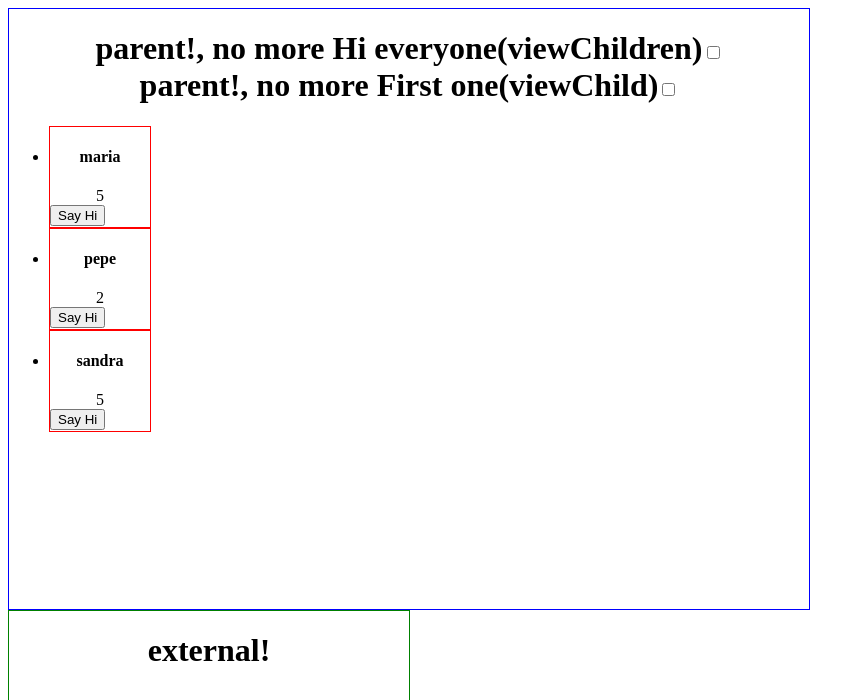
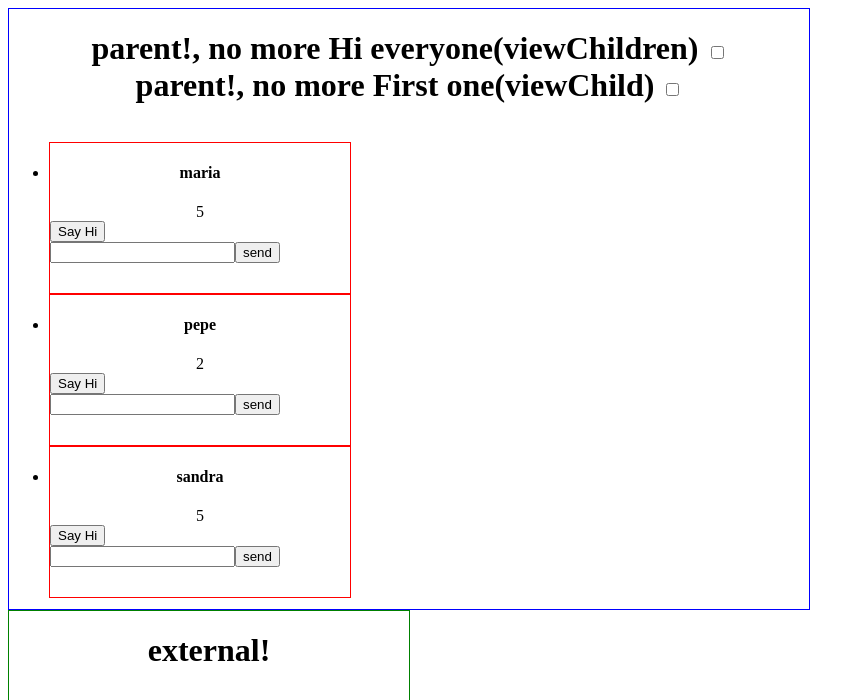
Before and after one commit to juankrlos3c/angular-course, an Angular app: page / in a window 1280 px wide. Shown: the top 700 px of the page, without its empty margins (0-865 px from the left). Built offline with nearby package versions, Linux system fonts and the light colour scheme.

Commit message:
comunication message

```diff
--- a/src/app/firstModule/components/childComponent/child.component.ts
+++ b/src/app/firstModule/components/childComponent/child.component.ts
@@ -1,5 +1,5 @@
 import { Component, Input, Output, EventEmitter } from '@angular/core';
-import { IDataChild } from './../models/child.model';
+import { IDataChild, IDataMessage } from './../models/child.model';
 
 @Component({
   selector: 'app-child-component',
@@ -9,12 +9,23 @@ import { IDataChild } from './../models/child.model';
 export class ChildComponent {
   title = 'children';
   parentSayStop = false;
+  textMessage = '';
 
   @Input() dataChild: IDataChild;
   @Output() sayHi = new EventEmitter<Object>();
+  @Output() sayMessage = new EventEmitter<Object>();
 
   sayHiAction() {
       const greeting = `Hi, i am ${this.dataChild.name}`;
       this.sayHi.emit(greeting);
   }
+
+  sendMessageToParent() {
+    const message: IDataMessage = {
+          name: this.dataChild.name,
+          text: this.textMessage
+    };
+    this.sayMessage.emit(message);
+    this.textMessage = '';
+  }
 }
--- a/src/app/firstModule/components/childComponent/child.template.html
+++ b/src/app/firstModule/components/childComponent/child.template.html
@@ -6,5 +6,6 @@
                 </h4>
                 <span>{{dataChild.age}}</span>
     </div>
-    <input type="button" [class.childContent-disabledButton]="parentSayStop" (click)="sayHiAction()" value="Say Hi"/>
+    <input type="button" [class.childContent-disabledButton]="parentSayStop" (click)="sayHiAction()" value="Say Hi"/><br/>
+    <input type="text" [(ngModel)]="textMessage"><input type="button" value="send" (click)="sendMessageToParent()">
 </div>
--- a/src/app/firstModule/components/childComponent/child.template.scss
+++ b/src/app/firstModule/components/childComponent/child.template.scss
@@ -1,6 +1,6 @@
 .childContent{
-    height: 100px;
-    width: 100px;
+    height: 150px;
+    width: 300px;
     border: 1px solid red;
     & .title {
         text-align:center
--- a/src/app/firstModule/components/models/child.model.ts
+++ b/src/app/firstModule/components/models/child.model.ts
@@ -2,3 +2,8 @@ export interface IDataChild {
     name: string;
     age: number;
   }
+
+export interface IDataMessage {
+    name: string;
+    text: string;
+}
--- a/src/app/firstModule/components/parentComponent/parent.component.ts
+++ b/src/app/firstModule/components/parentComponent/parent.component.ts
@@ -1,5 +1,5 @@
 import { Component, ViewChildren, ViewChild, QueryList } from '@angular/core';
-import { IDataChild } from './../models/child.model';
+import { IDataChild, IDataMessage } from './../models/child.model';
 import { ChildComponent } from '../childComponent/child.component';
 
 @Component({
@@ -23,6 +23,8 @@ export class ParentComponent {
     age: 5
   }];
 
+  messages: IDataMessage[] = [];
+
   greeting(phrase: string) {
    alert(phrase);
   }
@@ -36,4 +38,8 @@ export class ParentComponent {
   stopSayingHiFirstChild(event: any) {
     this.componentChild.parentSayStop = event.target.checked;
   }
+
+  message(event: IDataMessage) {
+      this.messages.push(event);
+  }
 }
--- a/src/app/firstModule/components/parentComponent/parent.template.html
+++ b/src/app/firstModule/components/parentComponent/parent.template.html
@@ -2,13 +2,27 @@
 <div class="parentContent">
     <div class="title">
         <h1>
-            {{ title }}!, no more Hi everyone(viewChildren)<input type="checkbox" (change)="stopSayingHi($event)"/><br/>
-            {{ title }}!, no more First one(viewChild)<input type="checkbox" (change)="stopSayingHiFirstChild($event)"/>
+            {{ title }}!, no more Hi everyone(viewChildren)
+            <input type="checkbox" (change)="stopSayingHi($event)" />
+            <br/> {{ title }}!, no more First one(viewChild)
+            <input type="checkbox" (change)="stopSayingHiFirstChild($event)" />
         </h1>
     </div>
-    <ul>
-        <li *ngFor="let child of children">
-            <app-child-component #childComp (sayHi)="greeting($event)" [dataChild]="child"></app-child-component>
-        </li>
-    </ul>
+    <div class="parentContent-body-content">
+        <div>
+            <ul>
+                <li *ngFor="let child of children">
+                    <app-child-component #childComp (sayHi)="greeting($event)" (sayMessage)="message($event)" [dataChild]="child"></app-child-component>
+                </li>
+            </ul>
+        </div>
+        <div class="parentContent-body-content-messages">
+            <ul>
+                <li *ngFor="let message of messages">
+                    <strong>{{message.name}}:</strong>
+                    <span>{{message.text}}</span>
+                </li>
+            </ul>
+        </div>
+    </div>
 </div>
--- a/src/app/firstModule/components/parentComponent/parent.template.scss
+++ b/src/app/firstModule/components/parentComponent/parent.template.scss
@@ -5,4 +5,13 @@
     & .title {
         text-align:center
     }
+
+    &-body-content {
+        display: flex;
+        justify-content: space-between;
+
+        &-messages{
+            width: 400px;
+        }
+    }
 }
--- a/src/app/firstModule/firstModule.module.ts
+++ b/src/app/firstModule/firstModule.module.ts
@@ -1,5 +1,6 @@
 import { BrowserModule } from '@angular/platform-browser';
 import { NgModule } from '@angular/core';
+import { FormsModule } from '@angular/forms';
 
 import {
     ChildComponent,
@@ -16,7 +17,8 @@ export const COMPONENTS = [
     ...COMPONENTS
   ],
   imports: [
-    BrowserModule
+    BrowserModule,
+    FormsModule
   ],
   exports: [
       ...COMPONENTS
```
